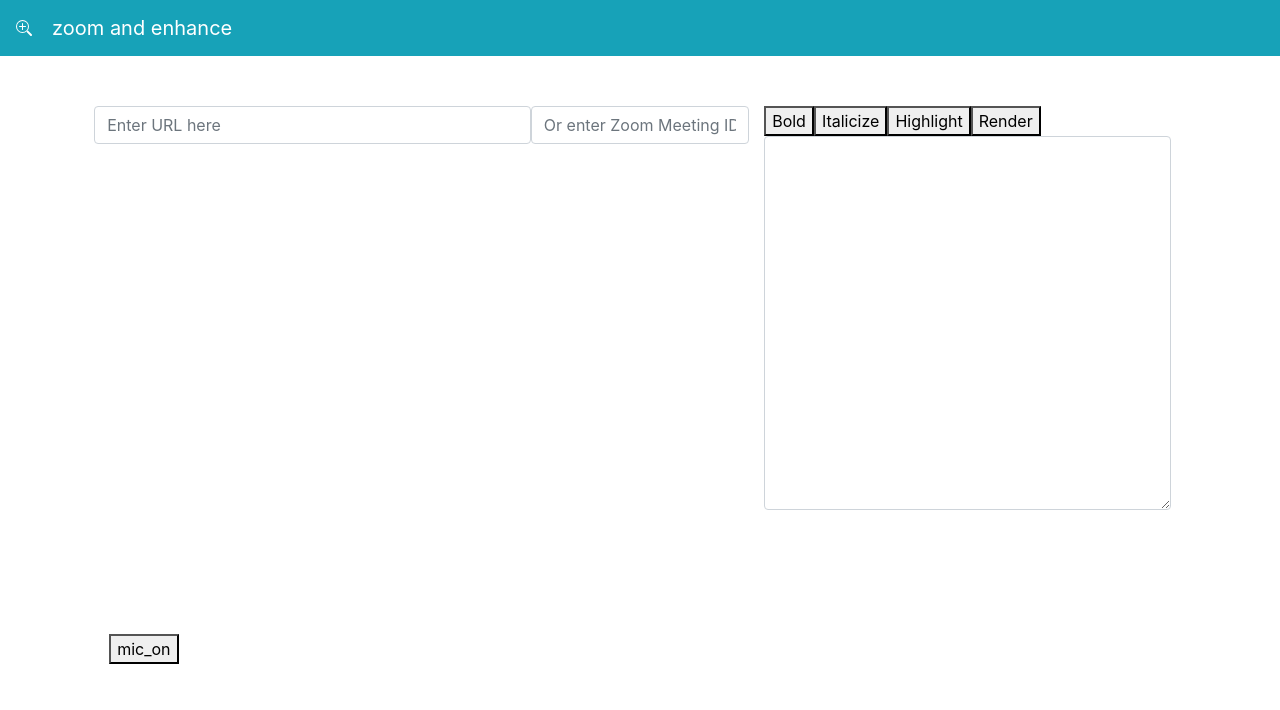
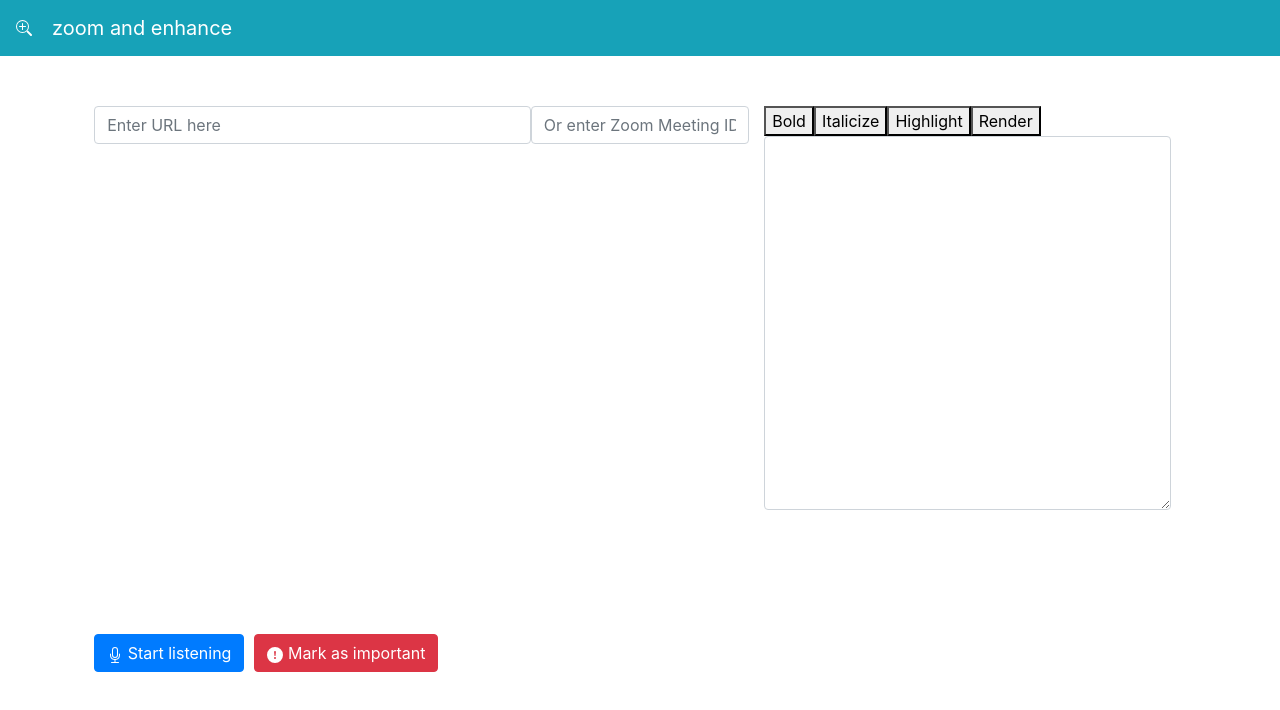
Before and after one commit to crown523/zoom_and_enhance, a Vue app in the folder client/: page / in a window 1280 px wide. Shown: the top 710 px of the page. Built offline with nearby package versions, Linux system fonts and the light colour scheme.

Commit message:
finished interaction buttons

```diff
--- /dev/null
+++ b/client/src/components/InteractionButtons.vue
@@ -0,0 +1,63 @@
+<template>
+  <div class="row">
+    <app-speech-to-text></app-speech-to-text>
+    <button v-if="toggle" class="btn btn-danger" @click="toggleImportance">
+      <svg
+        width="1em"
+        height="1em"
+        viewBox="0 0 16 16"
+        class="bi bi-exclamation-circle-fill"
+        fill="currentColor"
+        xmlns="http://www.w3.org/2000/svg"
+      >
+        <path
+          fill-rule="evenodd"
+          d="M16 8A8 8 0 1 1 0 8a8 8 0 0 1 16 0zM8 4a.905.905 0 0 0-.9.995l.35 3.507a.552.552 0 0 0 1.1 0l.35-3.507A.905.905 0 0 0 8 4zm.002 6a1 1 0 1 0 0 2 1 1 0 0 0 0-2z"
+        />
+      </svg>
+      Mark as important
+    </button>
+    <button v-else class="btn btn-danger" @click="toggleImportance">
+      <svg
+        width="1em"
+        height="1em"
+        viewBox="0 0 16 16"
+        class="bi bi-exclamation-circle-fill"
+        fill="currentColor"
+        xmlns="http://www.w3.org/2000/svg"
+      >
+        <path
+          fill-rule="evenodd"
+          d="M16 8A8 8 0 1 1 0 8a8 8 0 0 1 16 0zM8 4a.905.905 0 0 0-.9.995l.35 3.507a.552.552 0 0 0 1.1 0l.35-3.507A.905.905 0 0 0 8 4zm.002 6a1 1 0 1 0 0 2 1 1 0 0 0 0-2z"
+        />
+      </svg>
+      Stop marking as important
+    </button>
+  </div>
+</template>
+
+<script>
+import SpeechToText from "./SpeechToText.vue";
+export default {
+  data() {
+    return {
+      toggle: true
+    };
+  },
+  components: {
+    appSpeechToText: SpeechToText
+  },
+  methods: {
+    toggleImportance() {
+      this.toggle = !this.toggle;
+      this.$store.commit("updateText", `${this.$store.state.text}*`);
+    }
+  }
+};
+</script>
+
+<style scoped>
+button {
+  margin-left: 10px;
+}
+</style>
--- a/client/src/components/SpeechToText.vue
+++ b/client/src/components/SpeechToText.vue
@@ -6,8 +6,44 @@
       icon
       :color="!toggle ? 'grey' : speaking ? 'red' : 'red darken-3'"
       :class="{ 'animated infinite pulse': toggle }"
+      class="btn btn-primary"
     >
-      {{ toggle ? "mic_off" : "mic_on" }}
+      <div v-if="!toggle">
+        <svg
+          width="1em"
+          height="1em"
+          viewBox="0 0 16 16"
+          class="bi bi-mic"
+          fill="currentColor"
+          xmlns="http://www.w3.org/2000/svg"
+        >
+          <path
+            fill-rule="evenodd"
+            d="M3.5 6.5A.5.5 0 0 1 4 7v1a4 4 0 0 0 8 0V7a.5.5 0 0 1 1 0v1a5 5 0 0 1-4.5 4.975V15h3a.5.5 0 0 1 0 1h-7a.5.5 0 0 1 0-1h3v-2.025A5 5 0 0 1 3 8V7a.5.5 0 0 1 .5-.5z"
+          />
+          <path
+            fill-rule="evenodd"
+            d="M10 8V3a2 2 0 1 0-4 0v5a2 2 0 1 0 4 0zM8 0a3 3 0 0 0-3 3v5a3 3 0 0 0 6 0V3a3 3 0 0 0-3-3z"
+          />
+        </svg>
+        Start listening
+      </div>
+      <div v-else>
+        <svg
+          width="1em"
+          height="1em"
+          viewBox="0 0 16 16"
+          class="bi bi-mic-mute"
+          fill="currentColor"
+          xmlns="http://www.w3.org/2000/svg"
+        >
+          <path
+            fill-rule="evenodd"
+            d="M12.734 9.613A4.995 4.995 0 0 0 13 8V7a.5.5 0 0 0-1 0v1c0 .274-.027.54-.08.799l.814.814zm-2.522 1.72A4 4 0 0 1 4 8V7a.5.5 0 0 0-1 0v1a5 5 0 0 0 4.5 4.975V15h-3a.5.5 0 0 0 0 1h7a.5.5 0 0 0 0-1h-3v-2.025a4.973 4.973 0 0 0 2.43-.923l-.718-.719zM11 7.88V3a3 3 0 0 0-5.842-.963l.845.845A2 2 0 0 1 10 3v3.879l1 1zM8.738 9.86l.748.748A3 3 0 0 1 5 8V6.121l1 1V8a2 2 0 0 0 2.738 1.86zm4.908 3.494l-12-12 .708-.708 12 12-.708.707z"
+          />
+        </svg>
+        Stop listening
+      </div>
     </button>
   </div>
 </template>
--- a/client/src/components/VideoPlayer.vue
+++ b/client/src/components/VideoPlayer.vue
@@ -26,12 +26,12 @@
         allow="microphone; camera"
       ></iframe>
     </div>
-    <speech-to-text></speech-to-text>
+    <app-interaction-buttons></app-interaction-buttons>
   </div>
 </template>
 
 <script>
-import SpeechToText from "./SpeechToText.vue";
+import InteractionButtons from "./InteractionButtons";
 
 export default {
   data() {
@@ -52,7 +52,7 @@ export default {
     }
   },
   components: {
-    speechToText: SpeechToText
+    appInteractionButtons: InteractionButtons
   }
 };
 </script>
```
